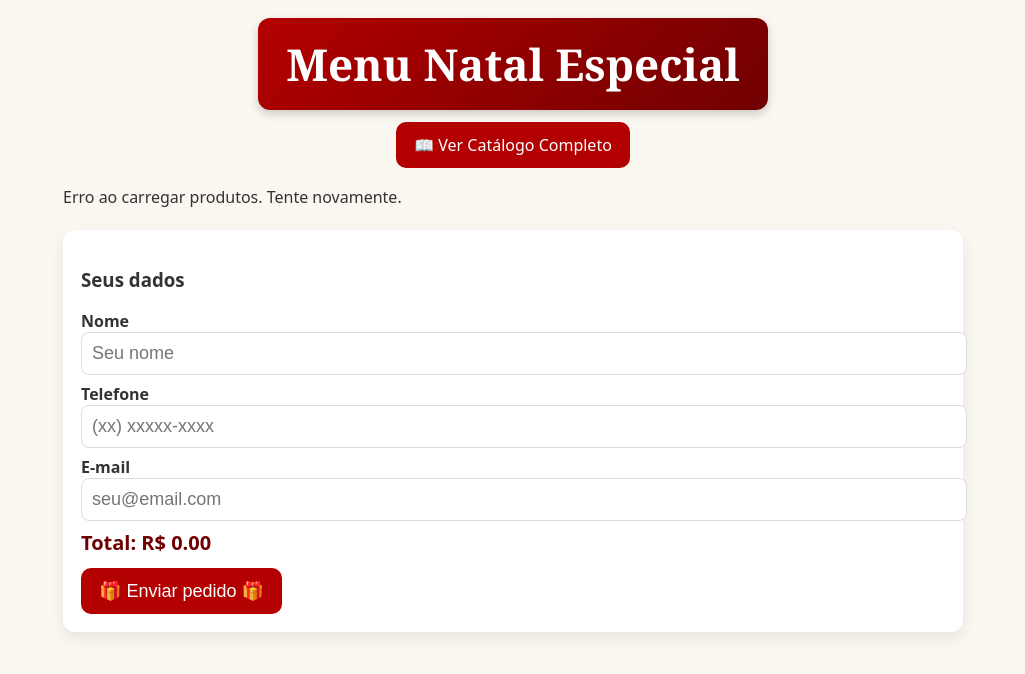
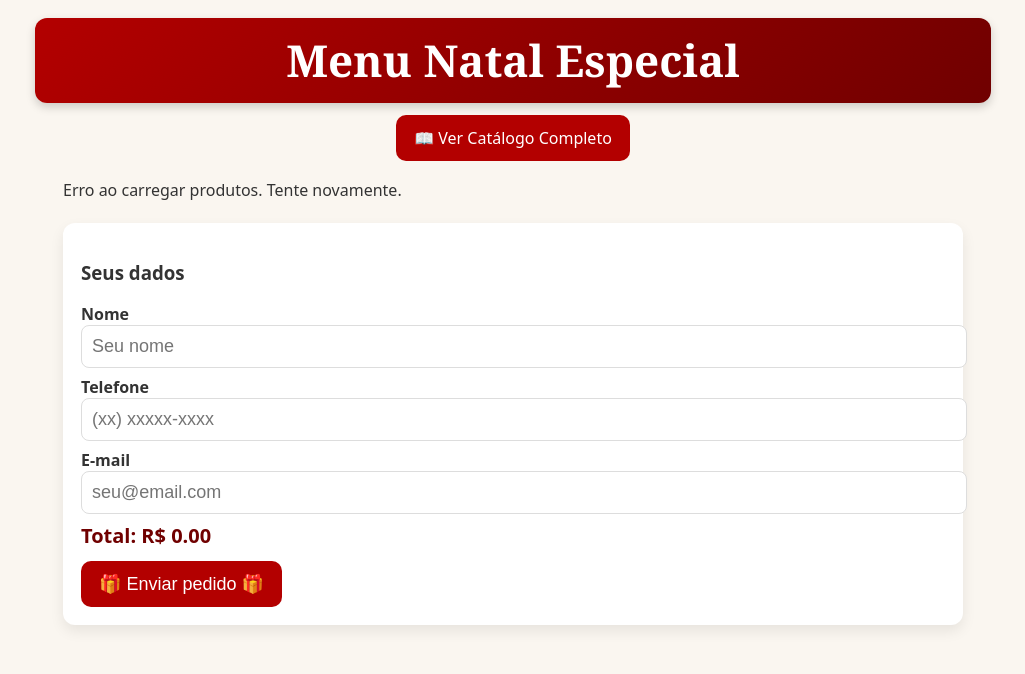
Before and after one commit to notificafluxo-arch/Menu-Natal, a plain HTML site: page index.html in a window 1280 px wide. Shown: the whole page, without its empty margins (127-1152 px from the left). Drawn offline with Linux system fonts and the light colour scheme; no server answers.

Commit message:
Update index.html

```diff
--- a/index.html
+++ b/index.html
@@ -13,7 +13,7 @@
   .wrap{max-width:900px;margin:0 auto}
   header{display:flex;flex-direction:column;align-items:center;gap:12px;margin-bottom:18px}
   h1{font-family: "Georgia", serif;font-size:44px;margin:0;color:white;padding:16px 28px;border-radius:12px;
-      background:linear-gradient(135deg,var(--header1),var(--header2));box-shadow:0 4px 10px rgba(0,0,0,0.18)}
+      background:linear-gradient(135deg,var(--header1),var(--header2));box-shadow:0 4px 10px rgba(0,0,0,0.18);  text-align: center !important;width: 100% !important;line-height: 1.2;}
   .catalog-btn{background:var(--header1);color:#fff;padding:12px 18px;border-radius:10px;text-decoration:none;display:inline-block}
   #products{display:flex;flex-direction:column;gap:18px;margin:18px 0}
   .product{display:flex;align-items:center;background:#fff;border-radius:16px;padding:12px;box-shadow:0 6px 14px rgba(0,0,0,0.08);gap:12px}
```
